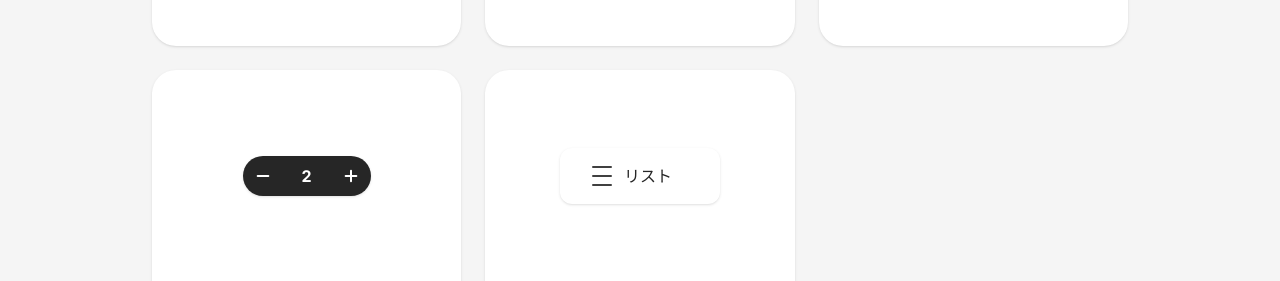
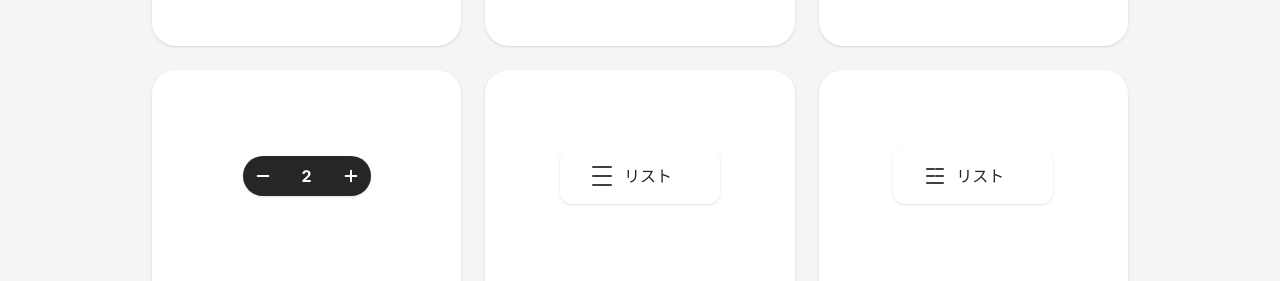
Before and after one commit to Yo-kan1/motion-snippets, a Next.js app: page / in a window 1280 px wide. Shown: the part 671-952 px from the top of the page. Built offline with nearby package versions, Linux system fonts and the light colour scheme.

Commit message:
feat: 9つ目のアニメーションとして表示形式の切り替え(「3本線⇔2本線⇔四角」の2段階アニメーション)を追加

```diff
--- a/app/page.tsx
+++ b/app/page.tsx
@@ -6,6 +6,7 @@ import PaginationAnimation from "@/components/PaginationAnimation";
 import PaginationExact from "@/components/PaginationExact";
 import QuantityAnimation from "@/components/QuantityAnimation";
 import ViewToggleAnimation from "@/components/ViewToggleAnimation";
+import ViewToggleExact from "@/components/ViewToggleExact";
 
 export default function Home() {
   const placeholders: number[] = [];
@@ -61,6 +62,11 @@ export default function Home() {
           <span className="mt-6 text-sm text-neutral-400 font-medium">View Format</span>
         </div>
 
+        <div className="bg-white rounded-3xl shadow-sm h-64 flex flex-col items-center justify-center hover:shadow-md transition-all cursor-pointer">
+          <ViewToggleExact autoPlay={true} />
+          <span className="mt-6 text-sm text-neutral-400 font-medium">View Format (Exact)</span>
+        </div>
+
         {placeholders.map((i) => (
           <div
             key={i}
--- /dev/null
+++ b/components/ViewToggleExact.tsx
@@ -0,0 +1,124 @@
+"use client";
+import { useState, useEffect, useRef } from "react";
+
+export default function ViewToggleExact({ autoPlay = false }: { autoPlay?: boolean }) {
+    // アニメーションの段階（フェーズ）を管理します
+    // 0 = 3本線（リスト）
+    // 1 = 2本線（中間状態）
+    // 2 = 4つの四角（カラム）
+    const [step, setStep] = useState<0 | 1 | 2>(0);
+
+    const [isGrid, setIsGrid] = useState(false);
+    const isInteracted = useRef(false);
+
+
+    useEffect(() => {
+        if (!autoPlay) return;
+        let isActive = true;
+        let currentStep = 0;
+        let direction = 1; // 1: リスト→カラム, -1: カラム→リスト
+
+        const runLoop = async () => {
+            while (isActive && !isInteracted.current) {
+                if (currentStep === 0) {
+                    await new Promise((r) => setTimeout(r, 2000));
+                    if (!isActive || isInteracted.current) break;
+                    setStep(1); currentStep = 1; setIsGrid(true);
+
+                } else if (currentStep === 1) {
+                    await new Promise((r) => setTimeout(r, 250));
+                    if (!isActive || isInteracted.current) break;
+                    if (direction === 1) {
+                        setStep(2); currentStep = 2;
+
+                    } else {
+                        setStep(0); currentStep = 0;
+                    }
+                } else if (currentStep === 2) {
+                    await new Promise((r) => setTimeout(r, 2000));
+                    if (!isActive || isInteracted.current) break;
+                    direction = -1;
+                    setStep(1); currentStep = 1; setIsGrid(false);
+                }
+                if (currentStep === 0) direction = 1;
+            }
+        };
+        runLoop();
+        return () => { isActive = false; };
+    }, [autoPlay]);
+
+    const handleClick = () => {
+        isInteracted.current = true;
+        if (step === 0 || (step === 1 && !isGrid)) {
+            // リスト → カラム
+            setIsGrid(true);
+            setStep(1);
+            setTimeout(() => setStep(2), 250);
+        } else {
+            // カラム → リスト
+            setIsGrid(false);
+            setStep(1);
+            setTimeout(() => setStep(0), 250);
+        }
+    };
+
+
+    const baseSpan = "absolute top-1/2 left-1/2 bg-neutral-700 rounded-[1.5px] transition-all duration-300 ease-[cubic-bezier(0.4,0,0.2,1)]";
+
+    return (
+        <div className="flex items-center justify-center w-full h-full">
+            <button
+                onClick={handleClick}
+                className="relative flex items-center justify-center gap-3 w-40 h-14 bg-white rounded-xl transition-colors duration-300 shadow-sm hover:shadow-md active:scale-95 cursor-pointer"
+            >
+                <div className="relative w-[18px] h-[18px] flex-shrink-0">
+
+
+                    <span className={`${baseSpan} ${step === 0 ? "w-[9px] h-[2px] -translate-x-[9px] -translate-y-[8px]" :
+                        step === 1 ? "w-[9px] h-[2px] -translate-x-[9px] -translate-y-[5px]" :
+                            "w-[8px] h-[8px] -translate-x-[9px] -translate-y-[9px]"
+                        }`} />
+
+
+                    <span className={`${baseSpan} ${step === 0 ? "w-[9px] h-[2px] translate-x-[0px] -translate-y-[8px]" :
+                        step === 1 ? "w-[9px] h-[2px] translate-x-[0px] -translate-y-[5px]" :
+                            "w-[8px] h-[8px] translate-x-[1px] -translate-y-[9px]"
+                        }`} />
+
+
+                    <span className={`${baseSpan} ${step === 0 ? "w-[9px] h-[2px] -translate-x-[9px] -translate-y-[1px]" :
+                        step === 1 ? "w-[9px] h-[2px] -translate-x-[9px] translate-y-[3px]" :
+                            "w-[8px] h-[8px] -translate-x-[9px] translate-y-[1px]"
+                        }`} />
+
+
+                    <span className={`${baseSpan} ${step === 0 ? "w-[9px] h-[2px] translate-x-[0px] -translate-y-[1px]" :
+                        step === 1 ? "w-[9px] h-[2px] translate-x-[0px] translate-y-[3px]" :
+                            "w-[8px] h-[8px] translate-x-[1px] translate-y-[1px]"
+                        }`} />
+
+
+
+
+                    <span className={`${baseSpan} ${step === 0 ? "w-[18px] h-[2px] -translate-x-[9px] translate-y-[6px] opacity-100" :
+                        "w-[18px] h-[2px] -translate-x-[9px] translate-y-[14px] opacity-0"
+                        }`} />
+
+                </div>
+
+
+                <div className="relative w-16 h-6 overflow-hidden">
+                    <span className={`absolute left-0 text-base font-medium text-neutral-800 transition-all duration-300 ease-[cubic-bezier(0.4,0,0.2,1)] ${isGrid ? "top-1/2 -translate-y-1/2 opacity-100" : "top-full opacity-0"
+                        }`}>
+                        カラム
+                    </span>
+                    <span className={`absolute left-0 text-base font-medium text-neutral-800 transition-all duration-300 ease-[cubic-bezier(0.4,0,0.2,1)] ${isGrid ? "-top-full opacity-0" : "top-1/2 -translate-y-1/2 opacity-100"
+                        }`}>
+                        リスト
+                    </span>
+                </div>
+
+            </button>
+        </div>
+    );
+}
```
